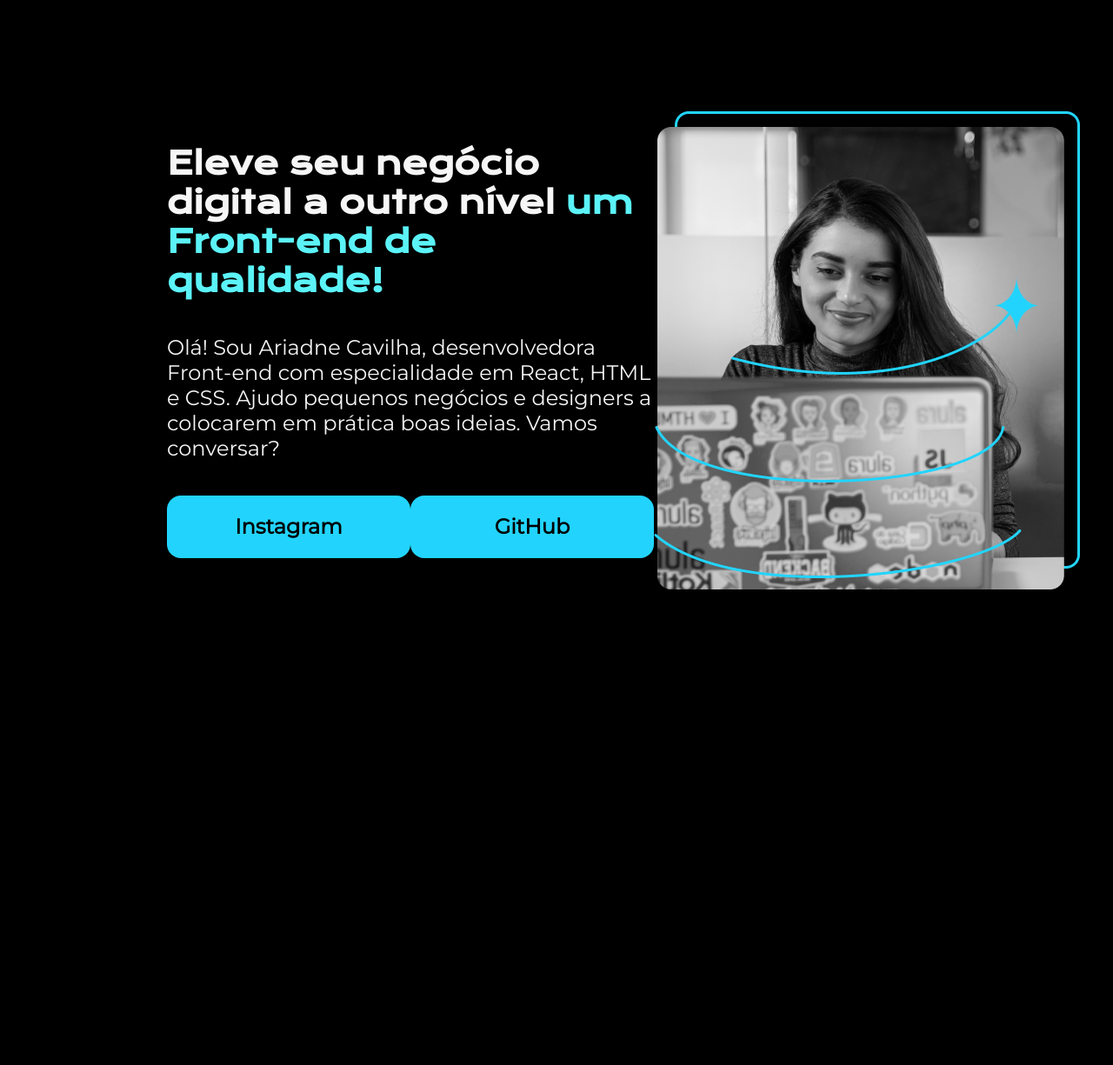
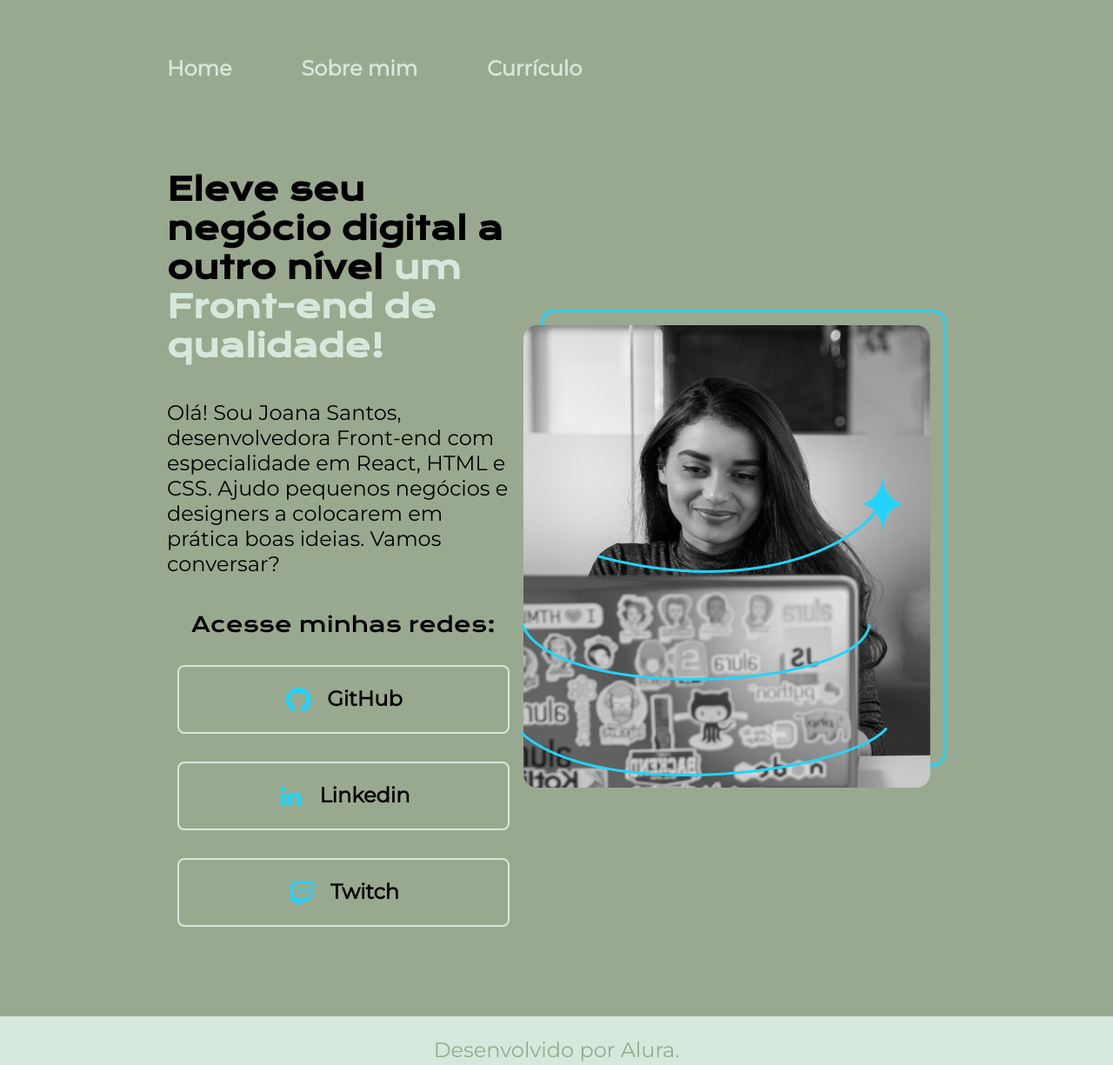
Before and after one commit to AriadneCavilha/projeto-portifolio-alura-html, a plain HTML site: page index.html in a window 1280 px wide. Shown: the whole page at 87% size. Before the commit the page ends 928 px from the top, so only its background shows below. Drawn offline with nearby package versions, Linux system fonts and the light colour scheme.

Commit message:
#COMMIT1-Continuação desenvolvimento

```diff
--- a/index.html
+++ b/index.html
@@ -5,21 +5,40 @@
     <meta http-equiv="X-UA-Compatible" content="IE=edge">
     <meta name="viewport" content="width=device-width, initial-scale=1.0">
     <title>Portfólio</title>
-    <link rel="stylesheet" href="style.css">
+    <link rel="stylesheet" href="./style/style.css">
 </head>
 <body>
-    <header></header>
+    <header class="cabecalho">
+        <nav class="cabecalho__menu">
+            <a class="cabecalho__menu__link" href="index.html">Home</a>
+            <a class="cabecalho__menu__link" href="about.html">Sobre mim</a>
+            <a class="cabecalho__menu__link" href="curriculo.html">Currículo</a>
+        </nav>
+    </header>
     <main class="apresentacao">
         <section class="apresentacao__conteudo">
             <h1 class="apresentacao__conteudo__titulo">Eleve seu negócio digital a outro nível <strong class="titulo-destaque">um Front-end de qualidade!</strong></h1>
-            <p class="apresentacao__conteudo__paragrafo">Olá! Sou Ariadne Cavilha, desenvolvedora Front-end com especialidade em React, HTML e CSS. Ajudo pequenos negócios e designers a colocarem em prática boas ideias. Vamos conversar?</p>
+            <p class="apresentacao__conteudo__paragrafo">Olá! Sou Joana Santos, desenvolvedora Front-end com especialidade em React, HTML e CSS. Ajudo pequenos negócios e designers a colocarem em prática boas ideias. Vamos conversar?</p>
             <div class="apresentacao__conteudo__links">
-                <a class="apresentacao__conteudo__links__link" href="https://instagram.com/ariadnecavilha">Instagram</a>
-                <a class="apresentacao__conteudo__links__link" href="https://github.com/AriadneCavilha">GitHub</a>
+                <h2 class="apresentacao__conteudo__links__subtitulo">Acesse minhas redes: </h2>
+                <a class="apresentacao__conteudo__links__link" href="https://github.com/AriadneCavilha">
+                    <img src="./assets/github.png">
+                    GitHub
+                </a>
+                <a class="apresentacao__conteudo__links__link" href="https://linkedin.com/in/ariadnecavilha">
+                    <img src="./assets/linkedin.png">
+                    Linkedin
+                </a>
+                <a class="apresentacao__conteudo__links__link" href="https://github.com/AriadneCavilha">
+                    <img src="./assets/twitch.png">
+                    Twitch
+                </a>
             </div>
         </section>
-        <img src="imagem.png" alt="Foto da Joana Santos programando">
+        <img src="./assets/Imagem.png" alt="Foto da Joana Santos programando">
     </main>
-    <footer></footer>
+    <footer class="rodape">
+        <p>Desenvolvido por Alura.</p>
+    </footer>
 </body>
 </html>
--- a/style.css
+++ /dev/null
@@ -1,59 +0,0 @@
-@import url('https://fonts.googleapis.com/css2?family=Krona+One&family=Montserrat:ital,wght@0,400;1,600&display=swap');
-
-* {
-    margin: 0;
-    padding: 0;
-}
-
-body {
-    box-sizing: border-box;
-    height: 100vh;
-    background-color: black;
-    color: #F6F6F6;
-}
-
-.titulo-destaque {
-    color: rgb(91, 243, 248)
-}
-
-.apresentacao {
-    margin: 10% 15%;
-    display: flex;
-    align-items: center;
-    justify-content: space-between;
-}
-
-.apresentacao__conteudo {
-    width: 615px;
-    display: flex;
-    flex-direction: column;
-    gap: 40px;
-}
-
-.apresentacao__conteudo__titulo {
-    font-size: 36px;
-    font-family: 'Krona One', sans-serif;
-}
-
-.apresentacao__conteudo__paragrafo {
-    font-size: 24px;
-    font-family: 'Montserrat', sans-serif;
-}
-
-.apresentacao__conteudo__links {
-    display: flex;
-    justify-content: space-between;
-}
-
-.apresentacao__conteudo__links__link {
-    background-color: #22D4FD;
-    width: 280px;
-    text-align: center;
-    border-radius: 16px;
-    font-size: 24px;
-    padding: 21.5px 0px;
-    color: black;
-    font-weight: 600;
-    font-family: 'Montserrat', sans-serif;
-    text-decoration: none;
-}
--- /dev/null
+++ b/style/style.css
@@ -0,0 +1,115 @@
+@import url('https://fonts.googleapis.com/css2?family=Krona+One&family=Montserrat:ital,wght@0,400;1,600&display=swap');
+
+:root {
+    --cor-primaria: #99A98F;
+    --cor-secundaria: #00000;
+    --cor-terciaria: #D6E8DB;
+    --cor-hover: #FFF8DE;
+
+    --fonte-primaria:'Krona One', sans-serif;
+    --fonte-secundaria: 'Montserrat', sans-serif;
+}
+
+* {
+    margin: 0;
+    padding: 0;
+}
+
+body {
+    box-sizing: border-box;
+    /* height: 100vh;
+    Não faz sentido ter o height pq agora o body nao esta alcancando o footer */
+    background-color: var(--cor-primaria);
+    color: var(--cor-secundaria);
+}
+
+.cabecalho {
+    padding: 5% 0% 0% 15%;
+}
+
+.cabecalho__menu {
+    display: flex;
+    gap: 80px;
+}
+
+.cabecalho__menu__link {
+    color: var(--cor-terciaria);
+    font-family: var(--fonte-secundaria);
+    font-weight: 600;
+    font-size: 24px;
+    text-decoration: none;
+}
+
+.apresentacao {
+    padding: 8% 15%;
+    display: flex;
+    align-items: center;
+    justify-content: space-between;
+}
+
+.apresentacao__conteudo {
+    width: 615px;
+    display: flex;
+    flex-direction: column;
+    gap: 40px;
+}
+
+.apresentacao__conteudo__titulo {
+    font-size: 36px;
+    font-family: var(--fonte-primaria);
+}
+
+.titulo-destaque {
+    text-decoration: none;
+    color: var(--cor-terciaria)
+}
+
+.apresentacao__conteudo__paragrafo {
+    font-size: 24px;
+    font-family: var(--fonte-secundaria);
+}
+
+.apresentacao__conteudo__links {
+    display: flex;
+    flex-direction: column;
+    justify-content: space-between;
+    align-items: center;
+    gap: 32px;
+}
+
+.apresentacao__conteudo__links__subtitulo {
+    font-family: var(--fonte-primaria);
+    font-weight: 400;
+    font-size: 24px;
+}
+
+.apresentacao__conteudo__links__link {
+    display: flex;
+    justify-content: center;
+    gap: 16px;
+    width: 378px;
+    text-align: center;
+    border-radius: 8px;
+    font-size: 24px;
+    padding: 21.5px 0px;
+    color:var(--cor-secundaria);
+    font-weight: 600;
+    font-family: var(--fonte-secundaria);
+    text-decoration: none;
+    border: 2px solid var(--cor-terciaria);
+}
+
+.apresentacao__conteudo__links__link:hover {
+    background-color: var(--cor-hover);
+    width: 400px;
+}
+
+.rodape {
+    color: var(--cor-primaria);
+    background-color:var(--cor-terciaria);
+    text-align: center;
+    font-size: 24px;
+    font-family: var(--fonte-secundaria);
+    padding: 24px;
+    font-weight: 400;
+}
```
Also changed, not shown: about.html (added, +32 -0 lines), curriculo.html (added, +39 -0 lines), Imagem.png (deleted), assets/Imagem.png (added), assets/github.png (added), assets/instagram.png (added), assets/linkedin.png (added), assets/twitch.png (added), assets/twitter.png (added).
